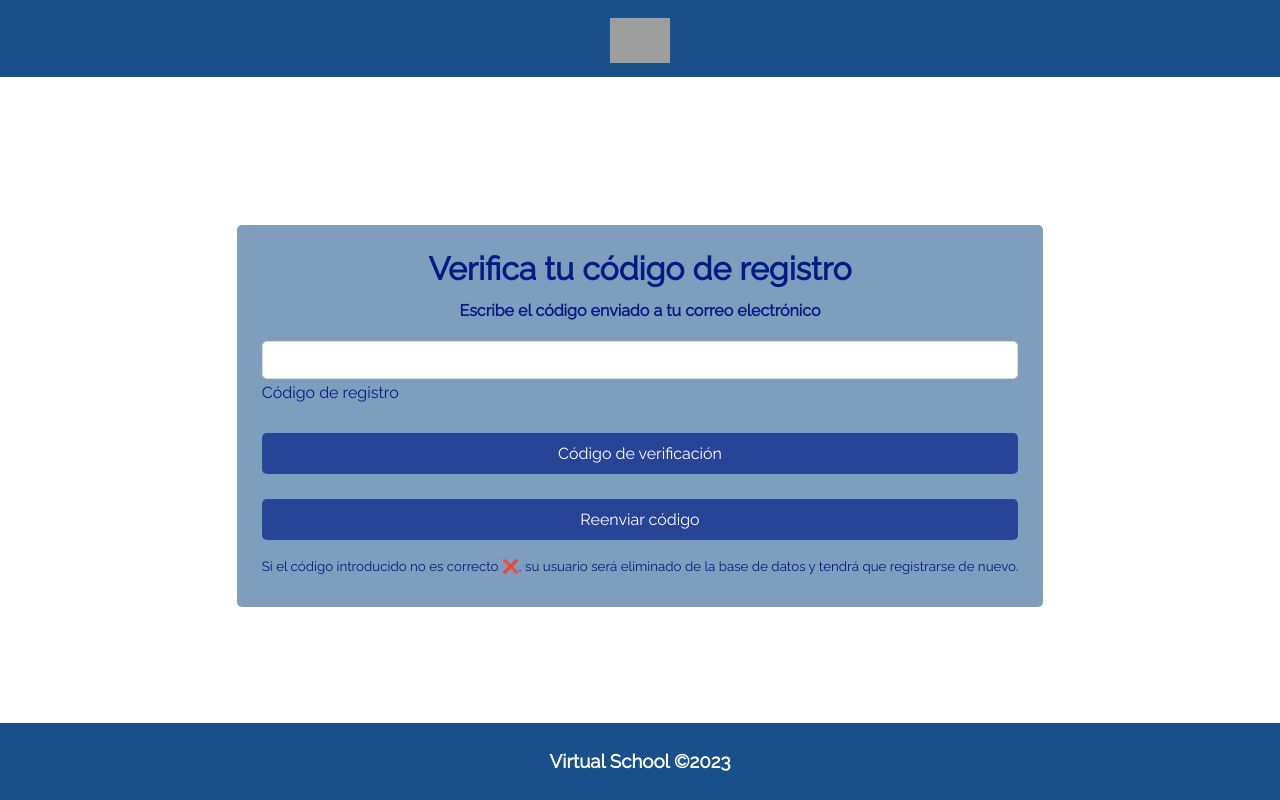
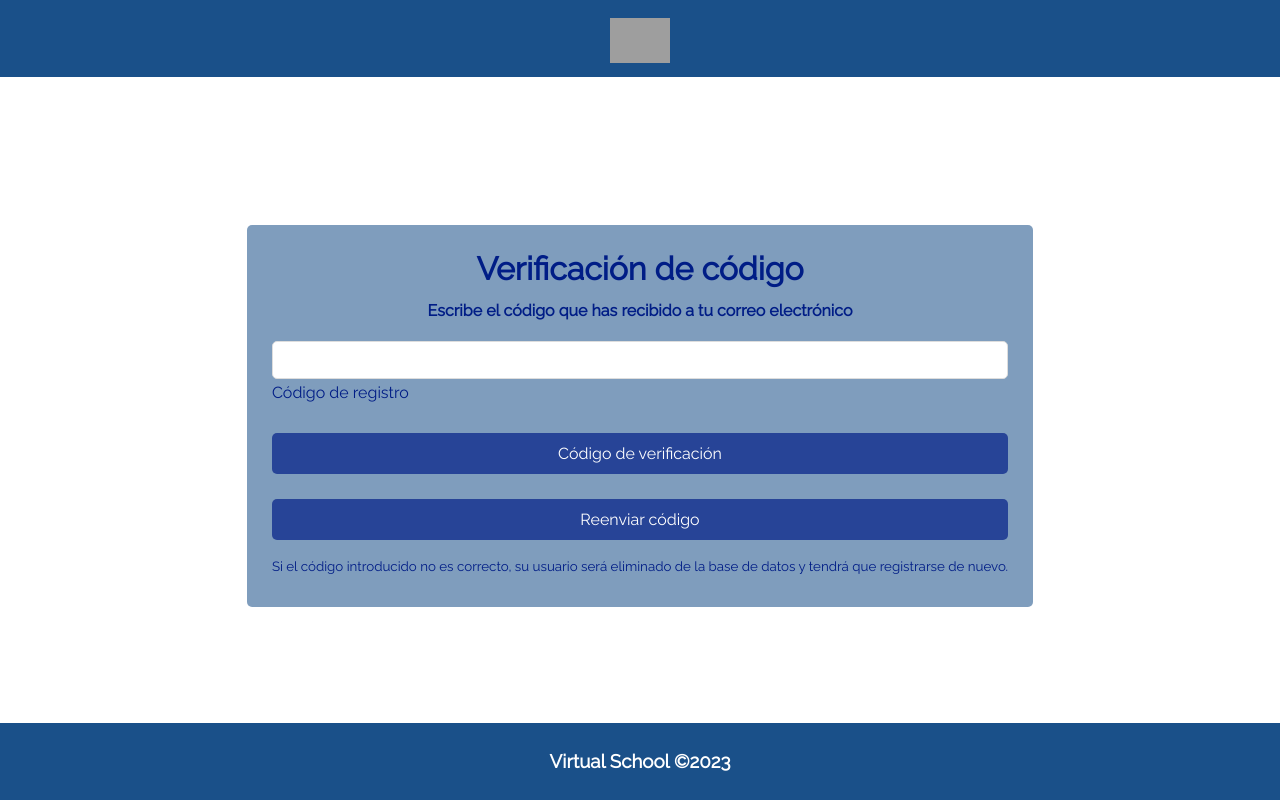
Before and after one commit to 12jaime12/VirtualSchool, a React (Vite) app: page /verifyCode in a window 1280 px wide. Built offline with nearby package versions, Linux system fonts and the light colour scheme; grey boxes are pictures that could not be loaded.

Commit message:
diseños de paginas hechos

```diff
--- a/src/pages/CheckCode/CheckCode.css
+++ b/src/pages/CheckCode/CheckCode.css
@@ -0,0 +1,20 @@
+* {
+    box-sizing: border-box;
+    margin: 0;
+    padding: 0;
+  }
+
+  body {
+    line-height: 1.8;
+  }
+
+.form-wrap{
+    background-color: #1a50898e;;
+}
+
+.form-wrap h1,
+.form-wrap p {
+  text-align: center;
+  color: #001d86;
+  font-weight: bolder;
+}
--- a/src/pages/CheckCode/CheckCode.jsx
+++ b/src/pages/CheckCode/CheckCode.jsx
@@ -69,8 +69,8 @@ const CheckCode = () => {
   return (
     <>
       <div className="form-wrap">
-        <h1>Verifica tu código de registro</h1>
-        <p>Escribe el código enviado a tu correo electrónico</p>
+        <h1>Verificación de código</h1>
+        <p>Escribe el código que has recibido a tu correo electrónico</p>
         <form onSubmit={handleSubmit(formSubmit)}>
           <div className="user_container form-group">
             <input
@@ -111,7 +111,7 @@ const CheckCode = () => {
 
           <p className="bottom-text">
             <small>
-              Si el código introducido no es correcto ❌, su usuario será
+              Si el código introducido no es correcto, su usuario será
               eliminado de la base de datos y tendrá que registrarse de nuevo.{" "}
             </small>
           </p>
--- a/src/pages/ForgotPassword/ForgotPassword.jsx
+++ b/src/pages/ForgotPassword/ForgotPassword.jsx
@@ -27,7 +27,7 @@ const ForgotPassword = () => {
   return (
     <>
       <div className="form-wrap">
-        <h1>Change your password 💱</h1>
+        <h1>Cambio de contraseña</h1>
 
         <form onSubmit={handleSubmit(formSubmit)}>
           <div className="user_container form-group">
@@ -51,12 +51,12 @@ const ForgotPassword = () => {
               disabled={send}
               style={{ background: send ? "#001d86" : "#001d86b1" }}
             >
-              Change password
+              Cambiar contraseña
             </button>
           </div>
 
           <p className="bottom-text">
-            <small>Enter your email to send you the new password 💌</small>
+            <small>Escribe el email donde quieres recibir el cambio de contraseña.</small>
           </p>
         </form>
       </div>
```
Also changed, not shown: src/pages/ForgotPassword/ForgotPassword.css (added).
